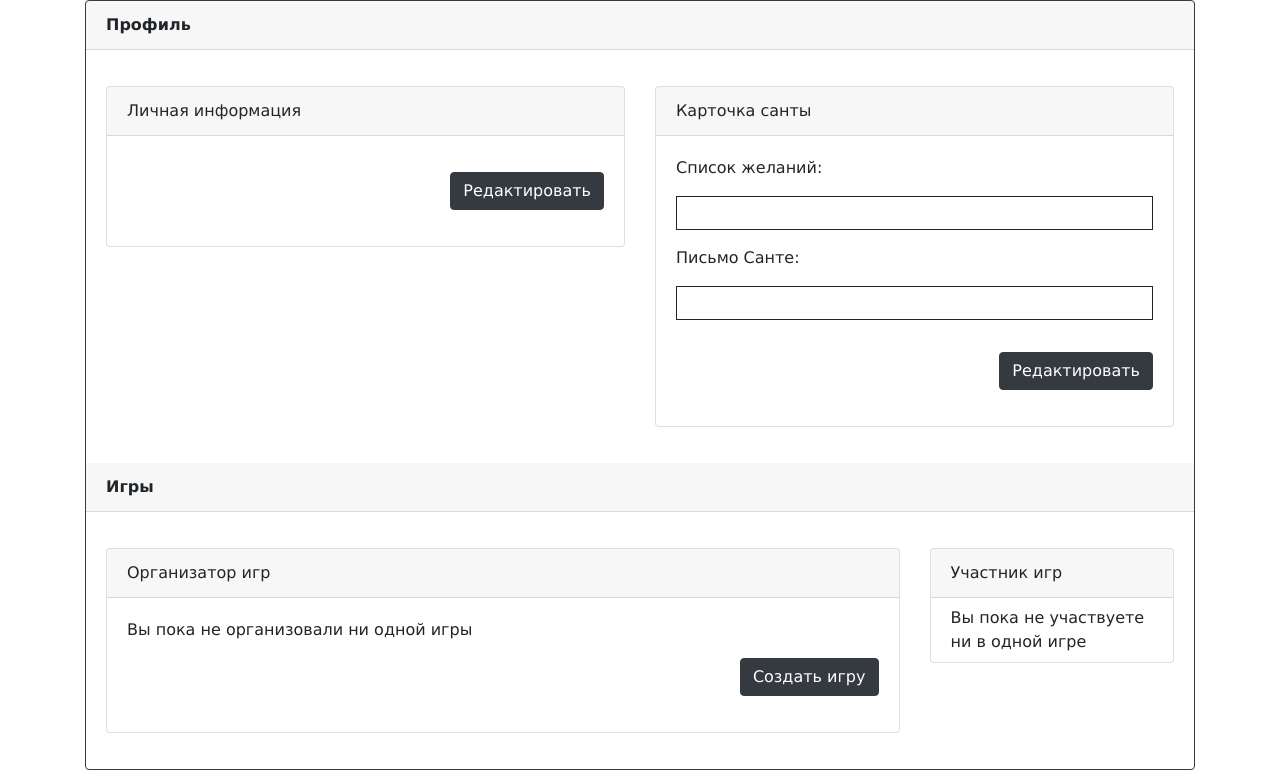
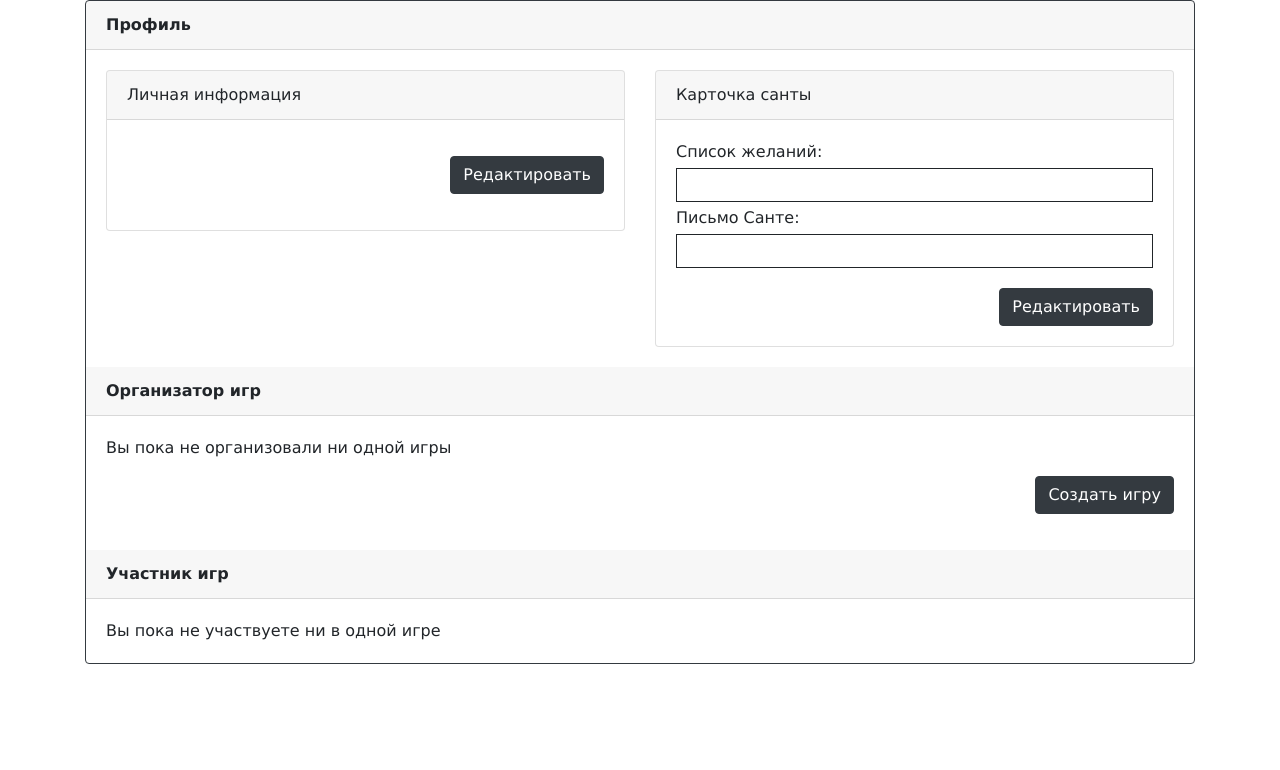
Before and after one commit to balancy/secret_santa, a Django app: template games/templates/games/profile.html in a window 1280 px wide. Shown: the part 56-826 px from the top of the page. After the commit the page ends 800 px from the top, so only its background shows below. Run offline with Django 4.2, Linux system fonts and the light colour scheme; the template is opened without the code that fills it, so the values that code supplies are empty.

Commit message:
Update structure of profile

```diff
--- a/games/templates/games/profile.html
+++ b/games/templates/games/profile.html
@@ -8,7 +8,7 @@
     <div class="card-header"><strong>Профиль</strong></div>
     <div class="card-body">
 
-      <div class="row my-3">
+      <div class="row">
 
         <div class="col">
           <div class="card">
@@ -28,10 +28,10 @@
             <div class="card-header">Карточка санты</div>
             <div class="card-body">
               Список желаний:
-              <div style="border: 1px solid;" class="p-2 my-3">{{ santa.wishlist | linebreaks }}</div>
+              <div style="border: 1px solid;" class="p-2 my-1">{{ santa.wishlist | linebreaks }}</div>
               Письмо Санте:
-              <div style="border: 1px solid;" class="p-2 my-3">{{ santa.letter_to_santa | linebreaks}}</div>
-              <a class="btn btn-dark my-3 float-right" href="{% url 'santacard' %}" role="button">Редактировать</a>
+              <div style="border: 1px solid;" class="p-2 my-1">{{ santa.letter_to_santa | linebreaks}}</div>
+              <a class="btn btn-dark mt-3 float-right" href="{% url 'santacard' %}" role="button">Редактировать</a>
             </div>
           </div>
         </div>
@@ -39,14 +39,8 @@
       </div>
     </div>
 
-    <div class="card-header"><strong>Игры</strong></div>
-    <div class="card-body">
+    <div class="card-header"><strong>Организатор игр</strong></div>
 
-      <div class="row my-3">
-
-        <div class="col-9">
-          <div class="card">
-            <div class="card-header">Организатор игр</div>
     <div class="card-body">
       {% if coordinator_games %}
         <div class="row py-2" style="border-bottom: 1px solid;">
@@ -78,17 +72,25 @@
       {% endif %}
       <a class="btn btn-dark my-3 float-right" href="{% url 'create_game' %}" role="button">Создать игру</a>
     </div>
+
+    <div class="card-header"><strong>Участник игр</strong></div>
+
+    <div class="card-body">
+      {% if santa_games %}
+        <div class="row py-2" style="border-bottom: 1px solid;">
+          <div class="col-4">Название</div>
+          <div class="col-2">Сумма подарка</div>
+          <div class="col-3">Дата жеребьёвки</div>
+          <div class="col-3">Дата подарка</div>
         </div>
+        {% for game in santa_games %}
+          <div class="row py-2" style="border-bottom: 1px solid;">
+            <div class="col-4">
+              <a href="{% url 'show_game' game.pk %}" class="text-dark underlined">{{ game.name }}</a>
             </div>
-
-        <div class="col-3">
-          <div class="card">
-            <div class="card-header">Участник игр</div>
-            <div class="card-body py-2">
-            {% if santa_games %}
-              {% for game in santa_games %}
-                <div class="row p-2">
-                  <a href="{% url 'show_game' game.pk %}" class="text-dark underlined">{{ game.name }}</a>
+            <div class="col-2">{% if game.max_price%}{{ game.max_price }}{% else %}-{% endif %}</div>
+            <div class="col-3">{{ game.draw_date | date:"Y-m-d" }}</div>
+            <div class="col-3">{{ game.gift_date | date:"Y-m-d" }}</div>
           </div>
         {% endfor %}
       {% else %}
@@ -96,9 +98,4 @@
       {% endif %}
     </div>
   </div>
-        </div>
-
-      </div>
-    </div>
-  </div>
 {% endblock %}
```
Lines whose indentation alone changed are shown as unchanged.
